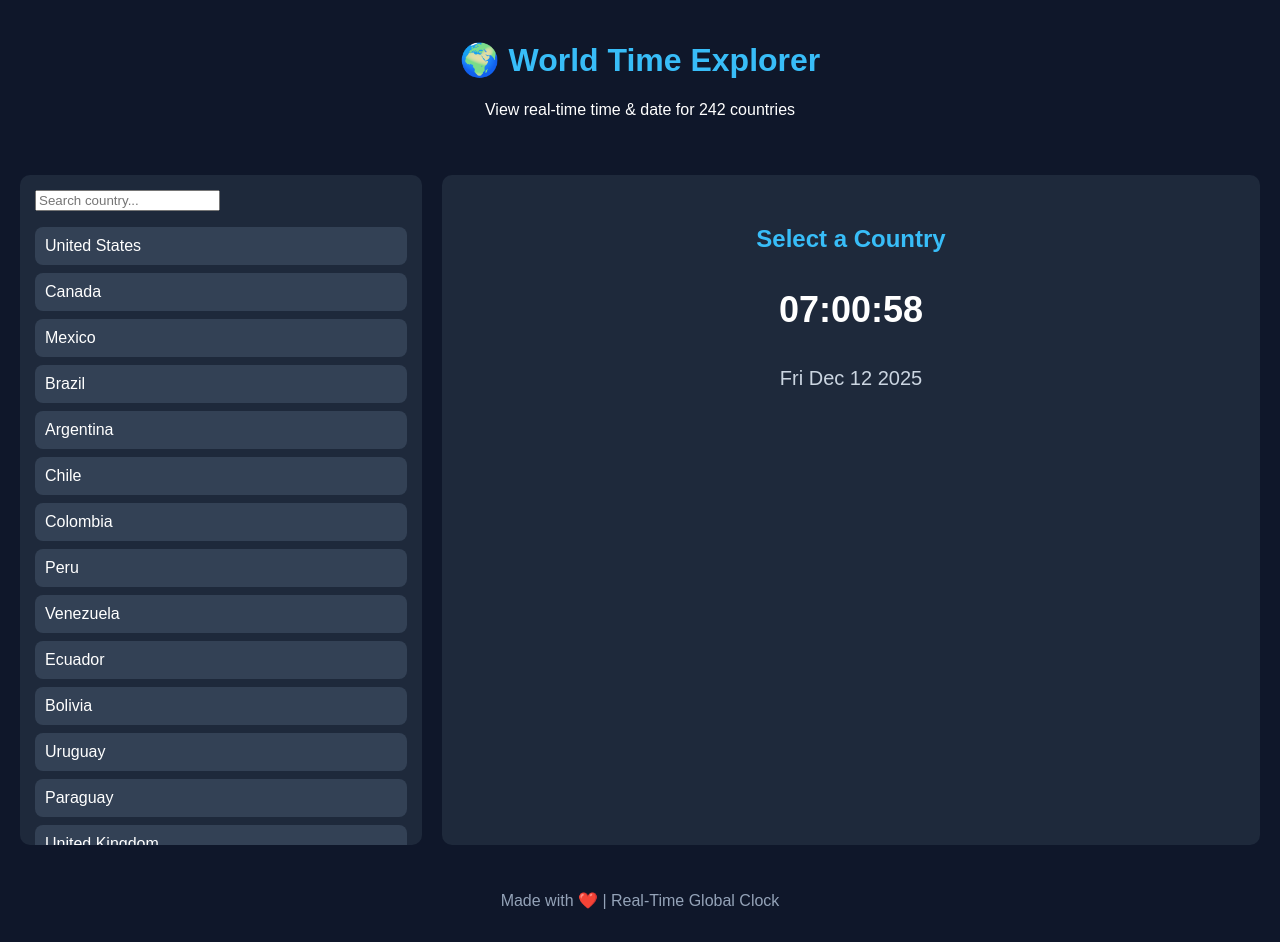
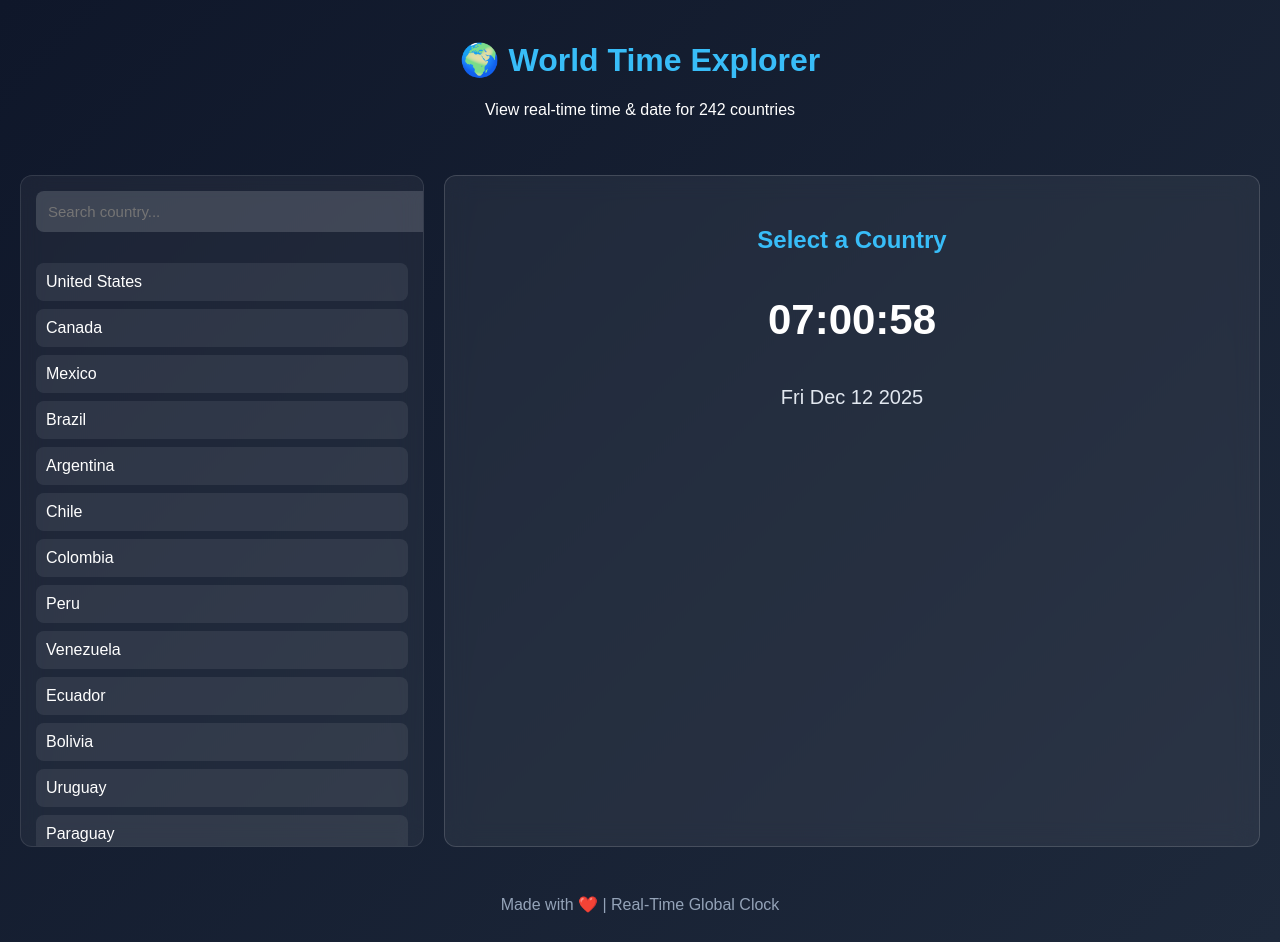
Before and after one commit to Ayushnath1/timedekho, a plain HTML site: page index.html in a window 1280 px wide. Drawn offline with Linux system fonts and the light colour scheme.

Commit message:
Update style.css

```diff
--- a/style.css
+++ b/style.css
@@ -1,11 +1,12 @@
 body {
   margin: 0;
   padding: 0;
-  background: #0f172a;
-  color: #fff;
-  font-family: Poppins, sans-serif;
+  background: linear-gradient(135deg, #0f172a, #1e293b);
+  color: white;
+  font-family: "Poppins", sans-serif;
 }
 
+/* HEADER */
 header {
   text-align: center;
   padding: 20px;
@@ -16,24 +17,34 @@ header h1 {
   color: #38bdf8;
 }
 
+/* MAIN LAYOUT */
 .container {
   display: flex;
   gap: 20px;
   padding: 20px;
 }
 
+/* COUNTRY LIST */
 .country-list {
   width: 30%;
-  background: #1e293b;
+  background: rgba(255, 255, 255, 0.05);
+  backdrop-filter: blur(12px);
   padding: 15px;
-  border-radius: 10px;
+  border-radius: 12px;
   height: 80vh;
   overflow-y: scroll;
+  border: 1px solid rgba(255, 255, 255, 0.1);
 }
 
-.country-list h2 {
-  color: #38bdf8;
-  margin-top: 0;
+.country-list input {
+  width: 100%;
+  padding: 12px;
+  border-radius: 8px;
+  border: none;
+  margin-bottom: 15px;
+  font-size: 15px;
+  background: rgba(255,255,255,0.15);
+  color: white;
 }
 
 .country-list ul {
@@ -43,44 +54,49 @@ header h1 {
 
 .country-list li {
   padding: 10px;
-  background: #334155;
+  background: rgba(255,255,255,0.08);
   margin-bottom: 8px;
   border-radius: 8px;
   cursor: pointer;
-  transition: 0.3s;
+  transition: 0.25s;
 }
 
 .country-list li:hover {
-  background: #475569;
+  background: rgba(255,255,255,0.18);
+  transform: scale(1.03);
 }
 
+/* TIME BOX */
 .time-box {
   flex: 1;
-  background: #1e293b;
+  background: rgba(255,255,255,0.06);
   padding: 30px;
-  border-radius: 10px;
+  border-radius: 12px;
   text-align: center;
+  backdrop-filter: blur(12px);
+  border: 1px solid rgba(255,255,255,0.15);
 }
 
 .time-box h2 {
+  margin-bottom: 10px;
   color: #38bdf8;
-  margin-bottom: 10px;
 }
 
 #timeDisplay {
-  font-size: 36px;
+  font-size: 42px;
   font-weight: bold;
 }
 
 #dateDisplay {
   font-size: 20px;
   margin-top: 10px;
-  color: #cbd5e1;
+  color: #e2e8f0;
 }
 
+/* FOOTER */
 footer {
   text-align: center;
-  padding: 10px 0;
+  padding: 12px;
   color: #94a3b8;
 }
 
@@ -88,6 +104,7 @@ footer {
   .container {
     flex-direction: column;
   }
+
   .country-list {
     width: 100%;
     height: auto;
```
